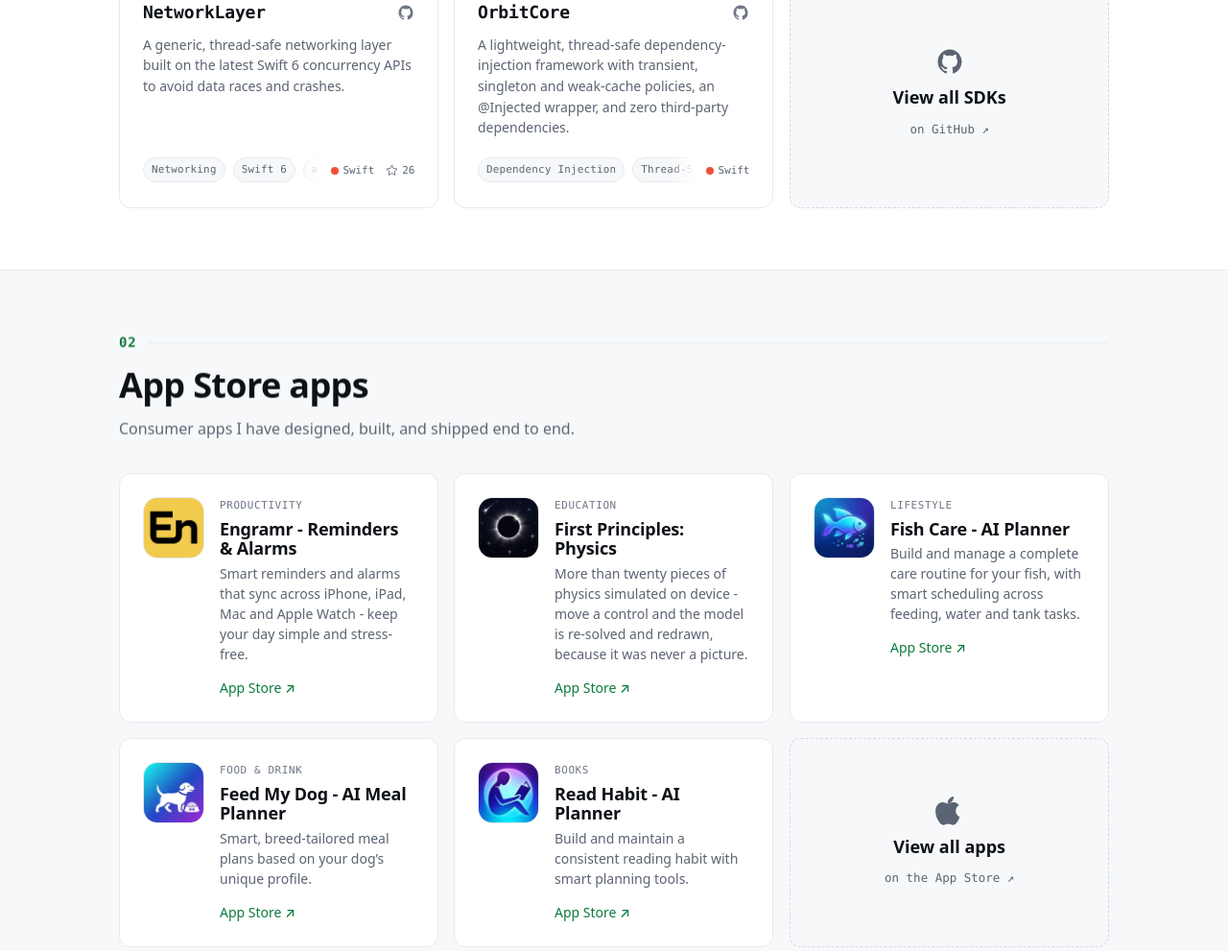
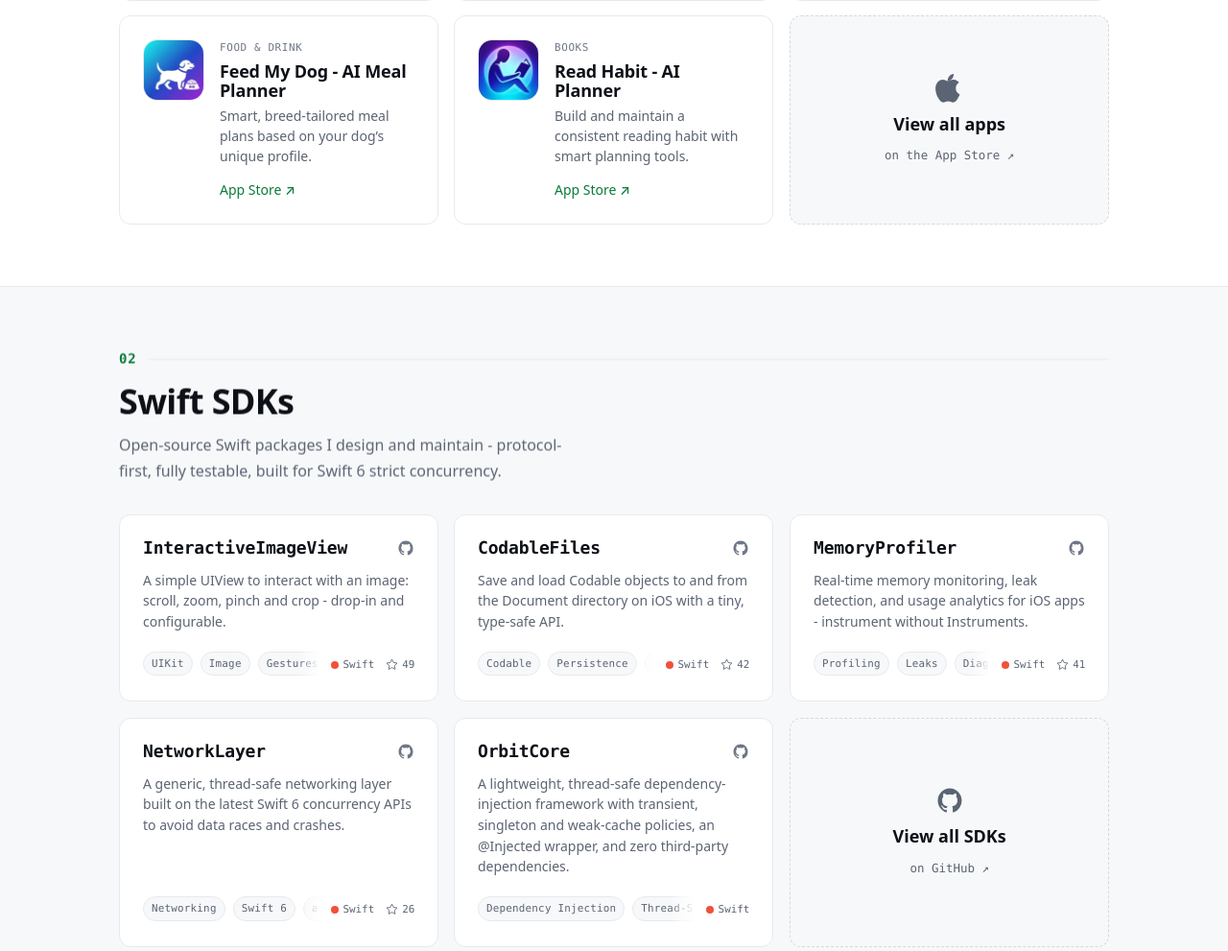
Before and after one commit to egzonpllana/egzonpllana.github.io, an Astro site: page / in a window 1280 px wide. Shown: the part 1176-2167 px from the top of the page at 96% size. Built offline with nearby package versions, Linux system fonts and the light colour scheme; Astro itself is replaced by a stand-in of ours; a web font is replaced by a local one.

Commit message:
feat(home): lead with the apps section instead of the SDKs
Apps are the more legible proof of work for a first-time visitor. Swap
the two section blocks, renumber them, and move the alternating
background so it still follows position. The hero call to action pointed
at #sdks; it now points at the new lead section.

```diff
--- a/src/components/Hero.astro
+++ b/src/components/Hero.astro
@@ -51,7 +51,7 @@
           <a class="btn btn--primary" href="/contact/">
             Get in touch <span class="arrow">→</span>
           </a>
-          <a class="btn" href="#sdks">View the SDKs</a>
+          <a class="btn" href="#apps">View the apps</a>
           <SocialLinks size={18} />
         </div>
       </div>
--- a/src/pages/index.astro
+++ b/src/pages/index.astro
@@ -47,11 +47,51 @@
 <BaseLayout title={SITE.title}>
   <Hero />
 
-  <!-- 01 / SDKs -->
-  <section class="section" id="sdks" aria-labelledby="sdks-heading">
+  <!-- 01 / Apps -->
+  <section class="section" id="apps" aria-labelledby="apps-heading">
     <div class="container">
       <SectionHeading
         number="01"
+        title="App Store apps"
+        id="apps-heading"
+        description="Consumer apps I have designed, built, and shipped end to end."
+      />
+      <div class="app-grid">
+        {FEATURED_APPS.map((app, i) => <AppCard app={app} index={i} />)}
+        <a
+          class="sdk-all"
+          data-reveal
+          style={`--d:${(FEATURED_APPS.length % 3) * 80}ms`}
+          href={APP_STORE_DEVELOPER_URL}
+          target="_blank"
+          rel="noopener noreferrer"
+        >
+          <span class="sdk-all__icon" aria-hidden="true">
+            <svg viewBox="0 0 24 24" fill="currentColor">
+              <path
+                d="M17.05 12.04c-.03-3.16 2.58-4.68 2.7-4.75-1.47-2.15-3.76-2.45-4.57-2.48-1.94-.2-3.79 1.14-4.78 1.14-.98 0-2.5-1.11-4.12-1.08-2.12.03-4.08 1.23-5.17 3.13-2.2 3.82-.56 9.48 1.58 12.58 1.05 1.52 2.3 3.22 3.93 3.16 1.58-.06 2.17-1.02 4.08-1.02 1.9 0 2.44 1.02 4.1.99 1.7-.03 2.77-1.55 3.8-3.08 1.2-1.76 1.69-3.47 1.71-3.56-.04-.02-3.28-1.26-3.31-4.99zM13.9 4.0c.87-1.05 1.45-2.51 1.29-3.97-1.25.05-2.76.83-3.66 1.88-.8.93-1.5 2.42-1.31 3.85 1.39.11 2.81-.71 3.68-1.76z"
+              ></path>
+            </svg>
+          </span>
+          <span class="sdk-all__title">View all apps</span>
+          <span class="sdk-all__sub"
+            >on the App Store <span aria-hidden="true">↗</span></span
+          >
+          <span class="sr-only">(opens in new tab)</span>
+        </a>
+      </div>
+    </div>
+  </section>
+
+  <!-- 02 / SDKs -->
+  <section
+    class="section section--alt"
+    id="sdks"
+    aria-labelledby="sdks-heading"
+  >
+    <div class="container">
+      <SectionHeading
+        number="02"
         title="Swift SDKs"
         id="sdks-heading"
         description="Open-source Swift packages I design and maintain - protocol-first, fully testable, built for Swift 6 strict concurrency."
@@ -76,46 +116,6 @@
           <span class="sdk-all__title">View all SDKs</span>
           <span class="sdk-all__sub"
             >on GitHub <span aria-hidden="true">↗</span></span
-          >
-          <span class="sr-only">(opens in new tab)</span>
-        </a>
-      </div>
-    </div>
-  </section>
-
-  <!-- 02 / Apps -->
-  <section
-    class="section section--alt"
-    id="apps"
-    aria-labelledby="apps-heading"
-  >
-    <div class="container">
-      <SectionHeading
-        number="02"
-        title="App Store apps"
-        id="apps-heading"
-        description="Consumer apps I have designed, built, and shipped end to end."
-      />
-      <div class="app-grid">
-        {FEATURED_APPS.map((app, i) => <AppCard app={app} index={i} />)}
-        <a
-          class="sdk-all"
-          data-reveal
-          style={`--d:${(FEATURED_APPS.length % 3) * 80}ms`}
-          href={APP_STORE_DEVELOPER_URL}
-          target="_blank"
-          rel="noopener noreferrer"
-        >
-          <span class="sdk-all__icon" aria-hidden="true">
-            <svg viewBox="0 0 24 24" fill="currentColor">
-              <path
-                d="M17.05 12.04c-.03-3.16 2.58-4.68 2.7-4.75-1.47-2.15-3.76-2.45-4.57-2.48-1.94-.2-3.79 1.14-4.78 1.14-.98 0-2.5-1.11-4.12-1.08-2.12.03-4.08 1.23-5.17 3.13-2.2 3.82-.56 9.48 1.58 12.58 1.05 1.52 2.3 3.22 3.93 3.16 1.58-.06 2.17-1.02 4.08-1.02 1.9 0 2.44 1.02 4.1.99 1.7-.03 2.77-1.55 3.8-3.08 1.2-1.76 1.69-3.47 1.71-3.56-.04-.02-3.28-1.26-3.31-4.99zM13.9 4.0c.87-1.05 1.45-2.51 1.29-3.97-1.25.05-2.76.83-3.66 1.88-.8.93-1.5 2.42-1.31 3.85 1.39.11 2.81-.71 3.68-1.76z"
-              ></path>
-            </svg>
-          </span>
-          <span class="sdk-all__title">View all apps</span>
-          <span class="sdk-all__sub"
-            >on the App Store <span aria-hidden="true">↗</span></span
           >
           <span class="sr-only">(opens in new tab)</span>
         </a>
```
